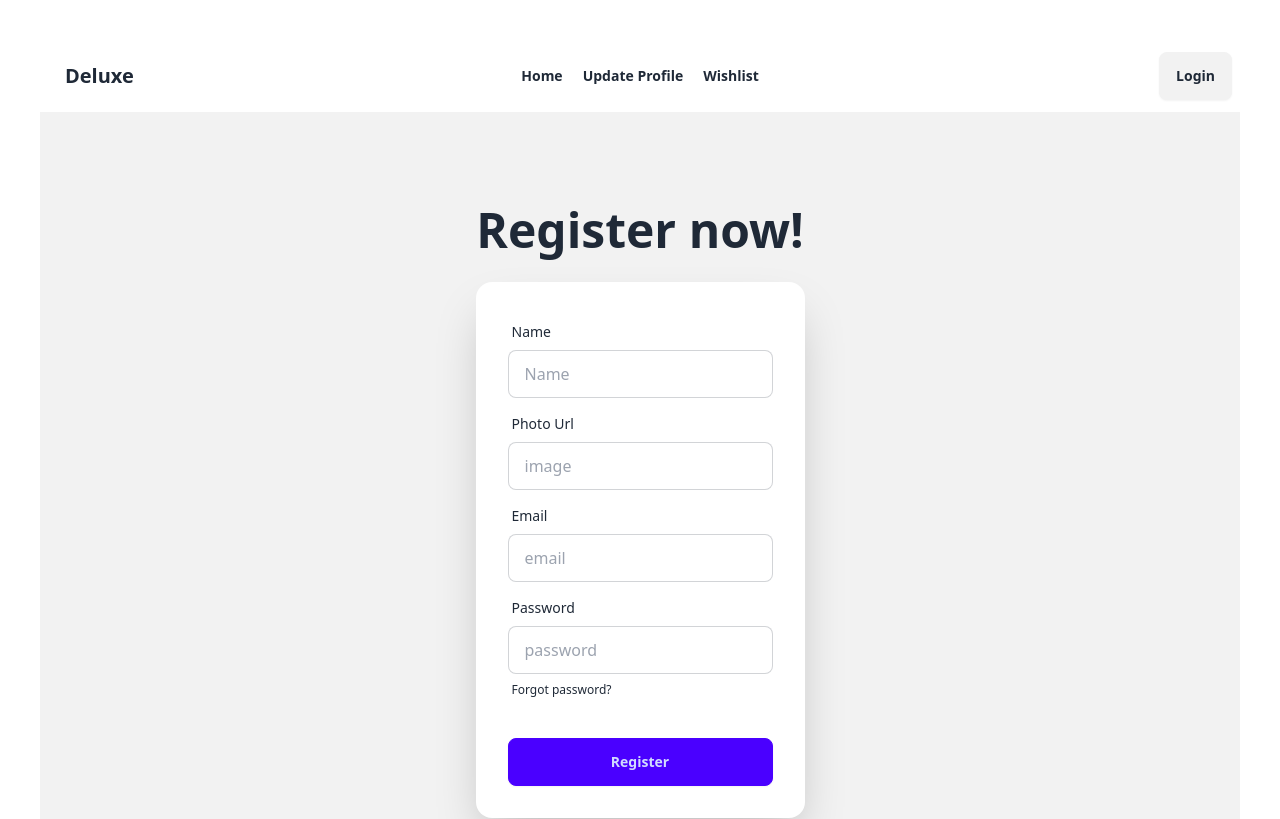
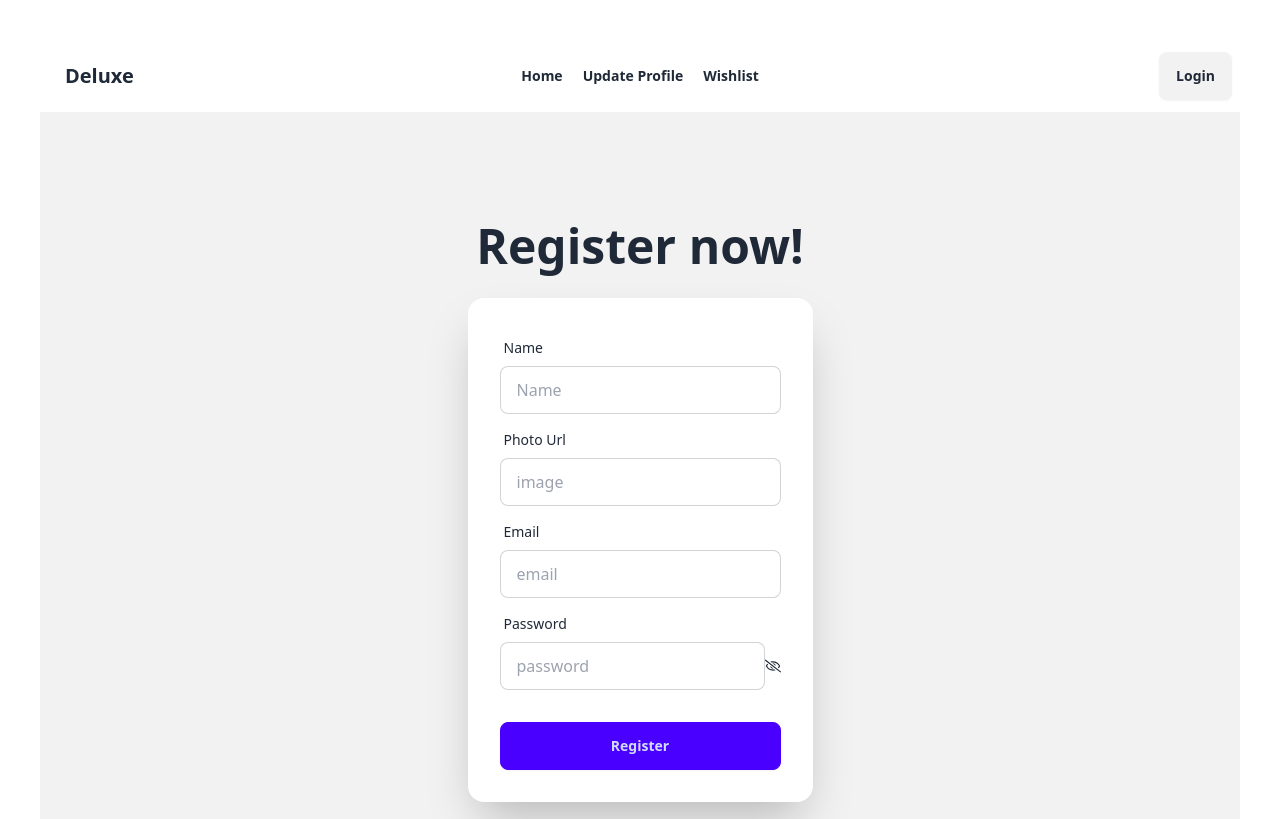
Before and after one commit to OMI786I/Assignment-9-reset, a React (Vite) app in the folder assignment-9/: page /register in a window 1280 px wide. Shown: the top 819 px of the page. Built offline with nearby package versions, Linux system fonts and the light colour scheme; no server answers.

Commit message:
added show password for register page

```diff
--- a/assignment-9/src/Components/Register.jsx
+++ b/assignment-9/src/Components/Register.jsx
@@ -1,14 +1,15 @@
-import { useContext } from "react";
+import { useContext, useState } from "react";
 import { AuthContext } from "./AuthProvider";
 import { updateProfile } from "firebase/auth";
 import DocumentTitle from "./DocumentTitle";
 
 import toast, { Toaster } from "react-hot-toast";
+import { FaRegEye, FaRegEyeSlash } from "react-icons/fa";
 
 const Register = () => {
   DocumentTitle("Deluxe | Register");
   const { createUser } = useContext(AuthContext);
-
+  const [showPassWord, setShowPassWord] = useState(false);
   const handleRegitser = (e) => {
     e.preventDefault();
     console.log(e.currentTarget);
@@ -95,18 +96,23 @@ const Register = () => {
                 <label className="label">
                   <span className="label-text">Password</span>
                 </label>
+                <div className="flex justify-center items-center">
+                  {" "}
                   <input
                     name="password"
-                  type="password"
+                    type={showPassWord ? "text" : "password"}
                     placeholder="password"
                     className="input input-bordered"
                     required
                   />
-                <label className="label">
-                  <a href="#" className="label-text-alt link link-hover">
-                    Forgot password?
-                  </a>
-                </label>
+                  <span onClick={() => setShowPassWord(!showPassWord)}>
+                    {showPassWord ? (
+                      <FaRegEye></FaRegEye>
+                    ) : (
+                      <FaRegEyeSlash></FaRegEyeSlash>
+                    )}
+                  </span>
+                </div>
               </div>
               <div className="form-control mt-6">
                 <button className="btn btn-primary">Register</button>
```
Lines whose indentation alone changed are shown as unchanged.
